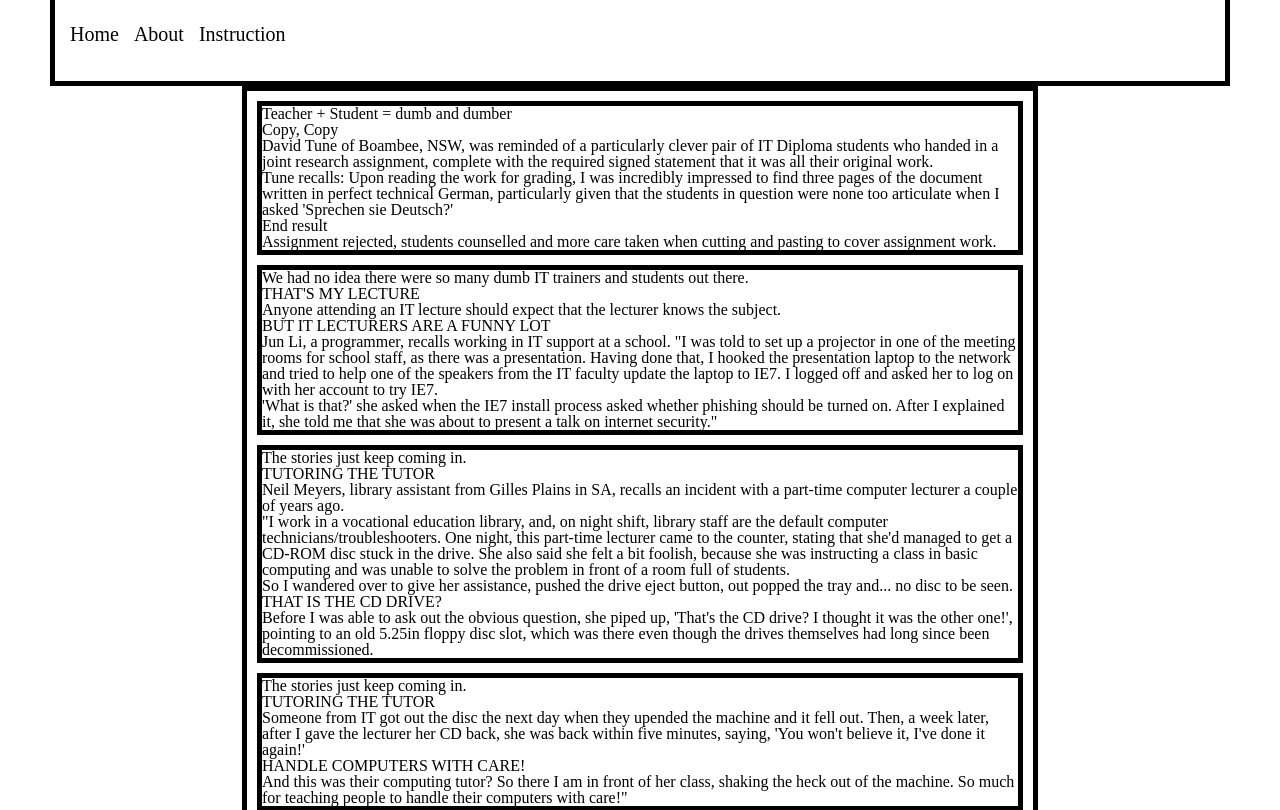
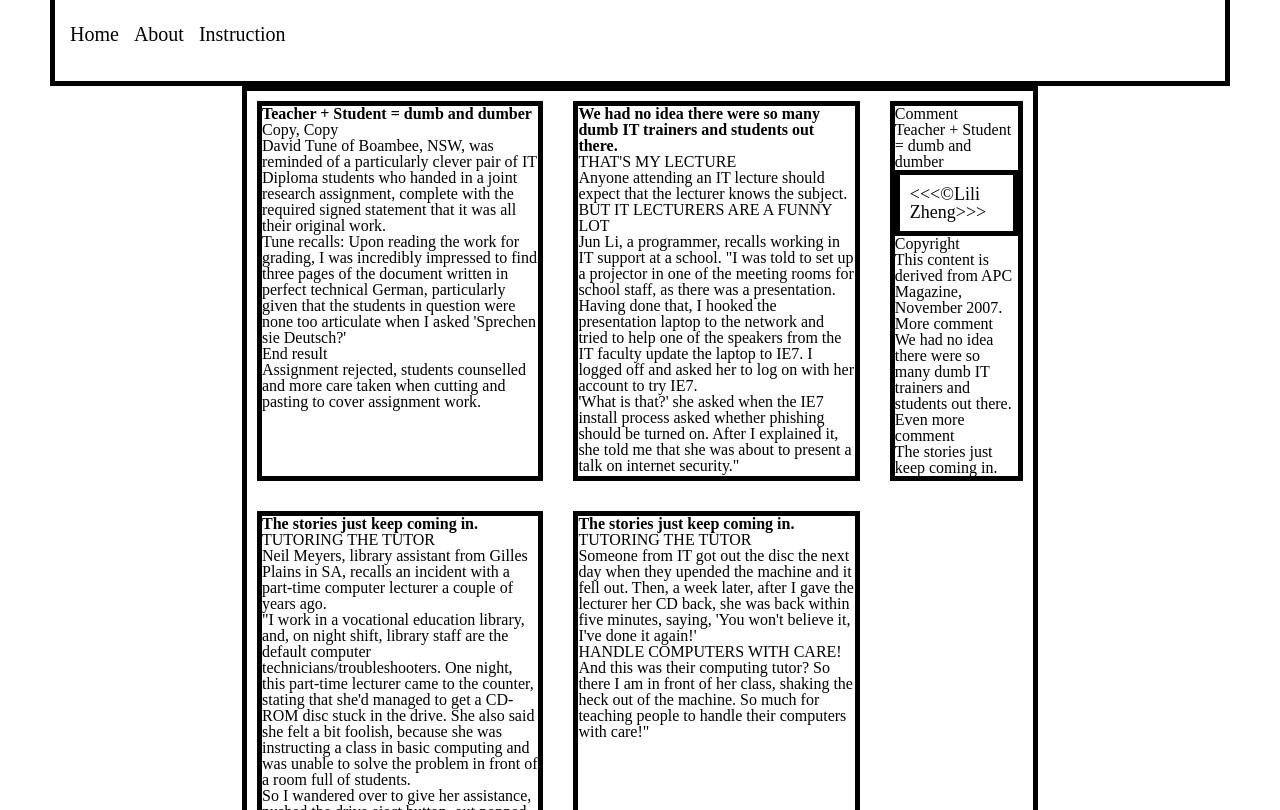
Before and after one commit to fjzll/CIV-WebTech-Portfolio, a plain HTML site: page phase-2/index.html in a window 1280 px wide. Shown: the part 142-952 px from the top of the page. Drawn offline with Linux system fonts and the light colour scheme.

Commit message:
feat: desktop article - add CSS for desktop design

```diff
--- a/phase-2/assets/css/main.css
+++ b/phase-2/assets/css/main.css
@@ -66,6 +66,10 @@ article{
     margin: 10px;
 }
 
+h2{
+    font-weight: bold;
+}
+
 /*CSS for desktop*/
 @media screen and (min-width: 1024px) {
     .header{
@@ -90,6 +94,10 @@ article{
 /*        min-width: 70vw;
         max-width: 90vw;*/
         margin: 0 15vw;
+        display: grid;
+        grid-template-columns: 2fr 2fr 1fr;
+        grid-template-rows: auto 1fr;
+        gap: 10px;
     }
 
     footer{
@@ -112,4 +120,24 @@ article{
         color: black;
     }
 
+    article:nth-child(3) {
+        grid-row: 2;
+        grid-column: 1;
+    }
+
+    article:nth-child(4) {
+        grid-row: 2;
+        grid-column: 2;
+    }
+
+
+    aside{
+        grid-row: 1 span;
+        grid-column: 3;
+        border: black solid 5px;
+        margin: 10px;
+        display: block;
+    }
+
+
 }
```
Also changed, not shown: phase-2/index.html (+1 -1 lines).
